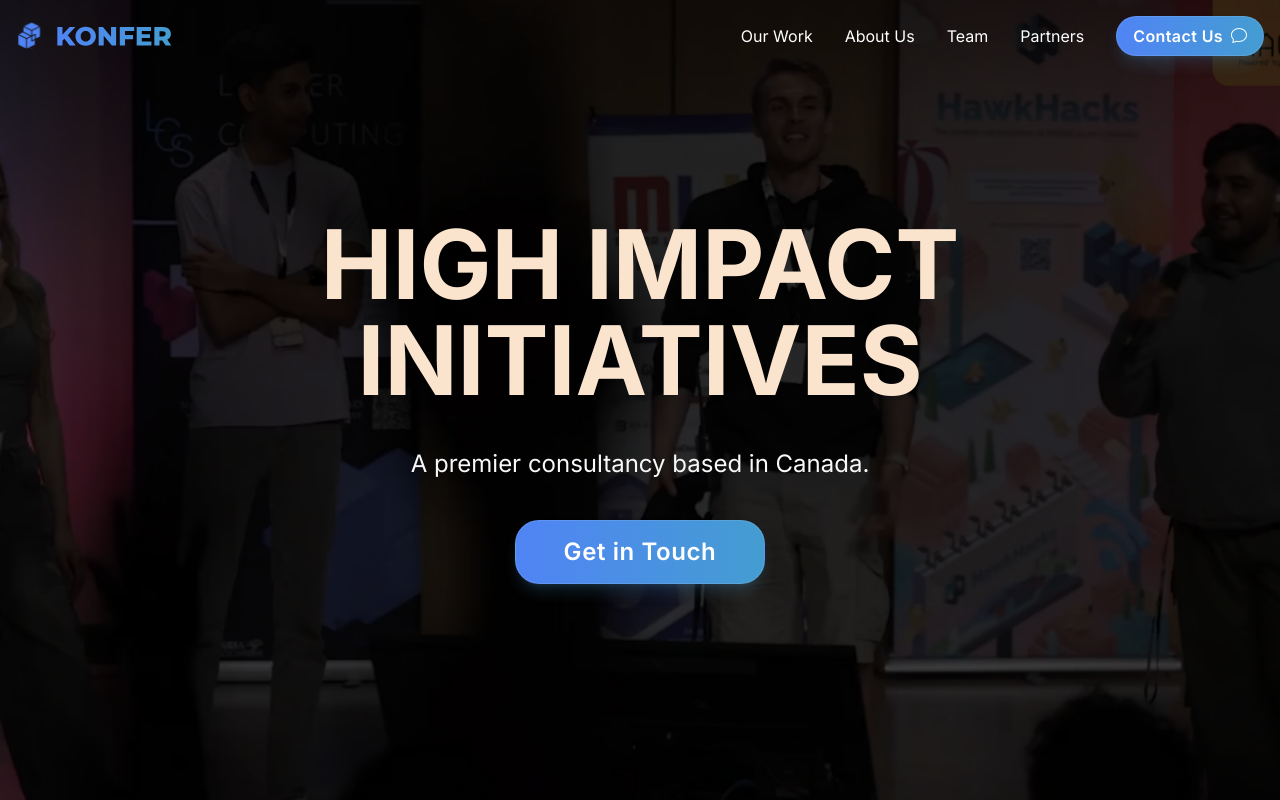
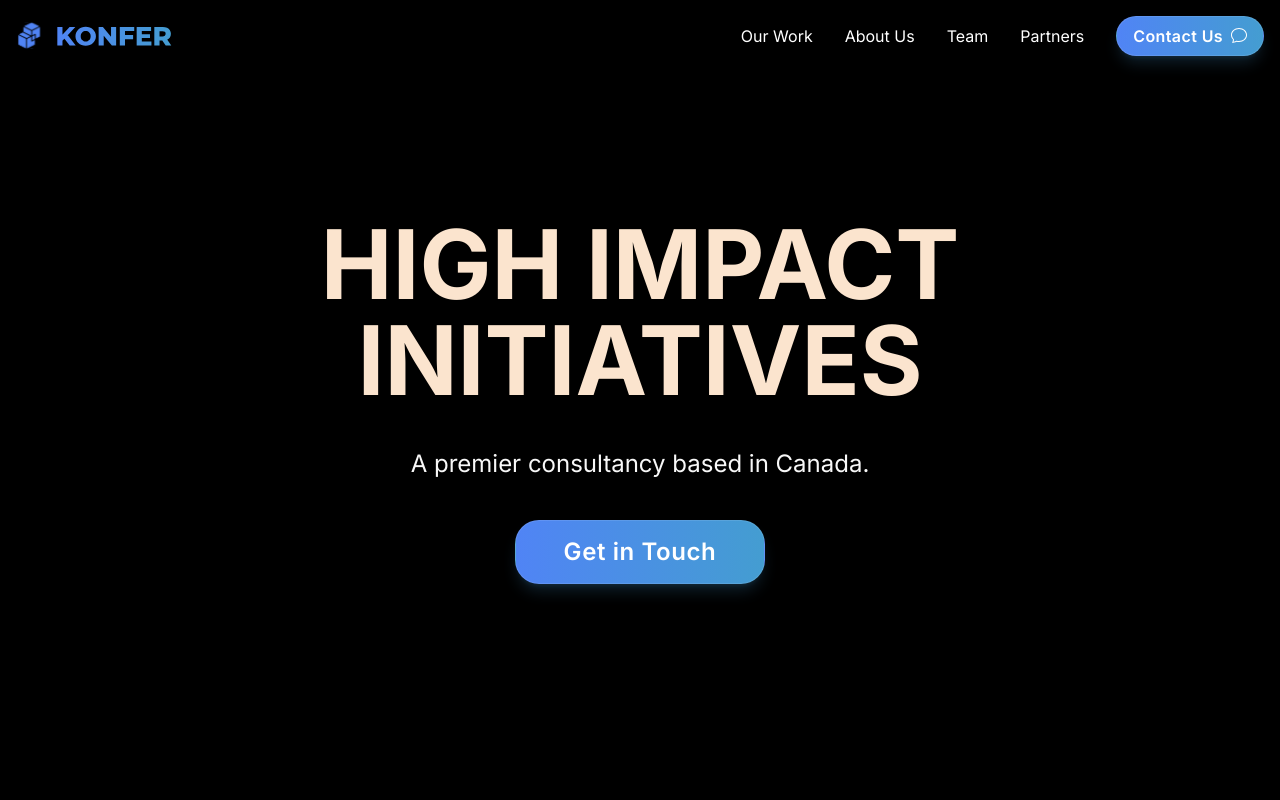
Before and after one commit to KonferCA/landing, a React (Vite) app: page / in a window 1280 px wide. Shown: the top 800 px of the page. Built offline with nearby package versions, Linux system fonts and the light colour scheme.

Commit message:
update hero to use link

```diff
--- a/src/components/Hero.tsx
+++ b/src/components/Hero.tsx
@@ -1,12 +1,52 @@
-import { HeroImage } from '@assets';
+import { useRef, useState, useEffect } from 'react';
 
 const Hero = () => {
+    const videoRef = useRef<HTMLVideoElement>(null);
+    const [isVideoLoaded, setIsVideoLoaded] = useState(false);
+
+    useEffect(() => {
+        const video = videoRef.current;
+        if (video) {
+            const handleLoadedData = () => {
+                setIsVideoLoaded(true);
+                playVideo();
+            };
+
+            const playVideo = async () => {
+                try {
+                    await video.play();
+                } catch (err) {
+                    console.error('Failed to play video:', err);
+                }
+            };
+
+            video.addEventListener('loadeddata', handleLoadedData);
+
+            if (video.readyState >= 3) {
+                handleLoadedData();
+            }
+
+            return () => {
+                video.removeEventListener('loadeddata', handleLoadedData);
+            };
+        }
+    }, []);
+
     return (
-        <section id="hero" className="relative w-full h-screen flex items-center justify-center">
-            <div
-                className="absolute inset-0 bg-cover bg-center z-0"
-                style={{ backgroundImage: `url(${HeroImage})` }}
-            ></div>
+        <section id="hero" className="relative w-full h-screen flex items-center justify-center overflow-hidden">
+            <div className={`absolute inset-0 bg-black transition-opacity duration-1000 ${isVideoLoaded ? 'opacity-50' : 'opacity-100'}`} />
+
+            <video
+                ref={videoRef}
+                autoPlay
+                muted
+                loop
+                playsInline
+                preload="auto"
+                className={`absolute inset-0 w-full h-full object-cover z-0 transition-opacity duration-1000 ${isVideoLoaded ? 'opacity-50' : 'opacity-0'}`}
+            >
+                <source src="https://konfer.juancwu.dev/video" type="video/mp4" />
+            </video>
 
             <div className="relative z-10 w-full max-w-4xl mx-auto text-center space-y-4 sm:space-y-6 md:space-y-8 lg:space-y-10 px-4">
                 <h1 className="font-bold leading-tight text-almond font-inter">
```
